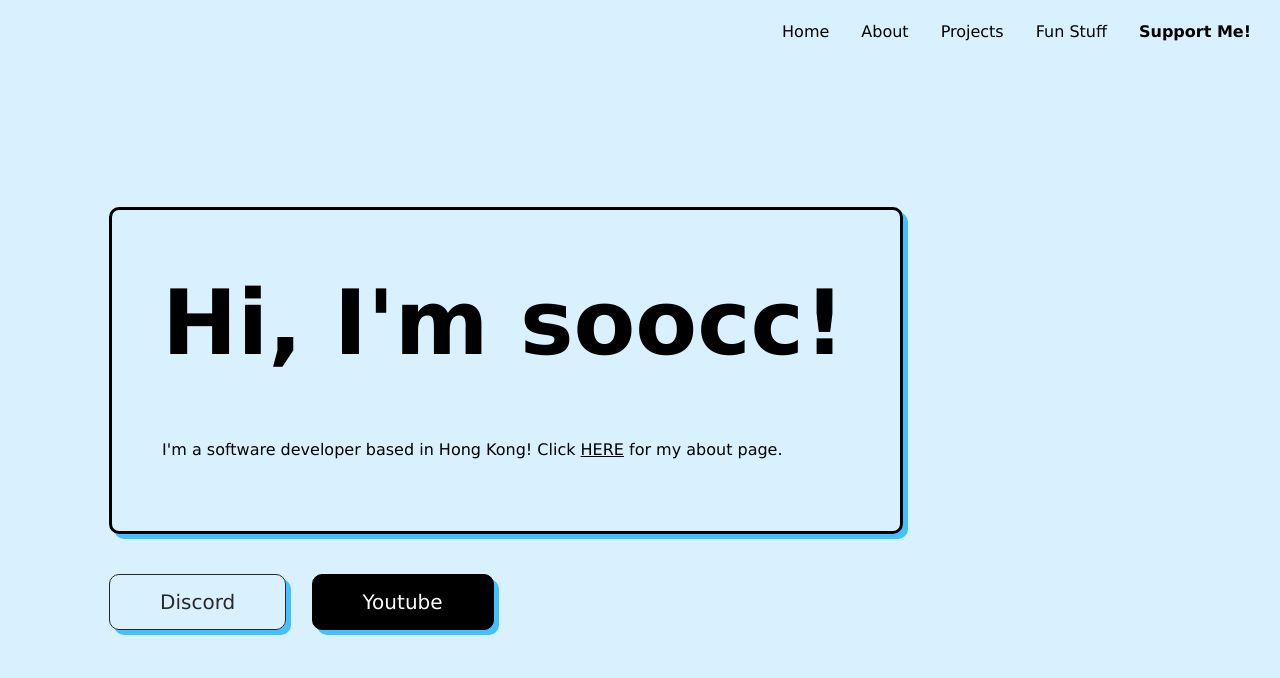
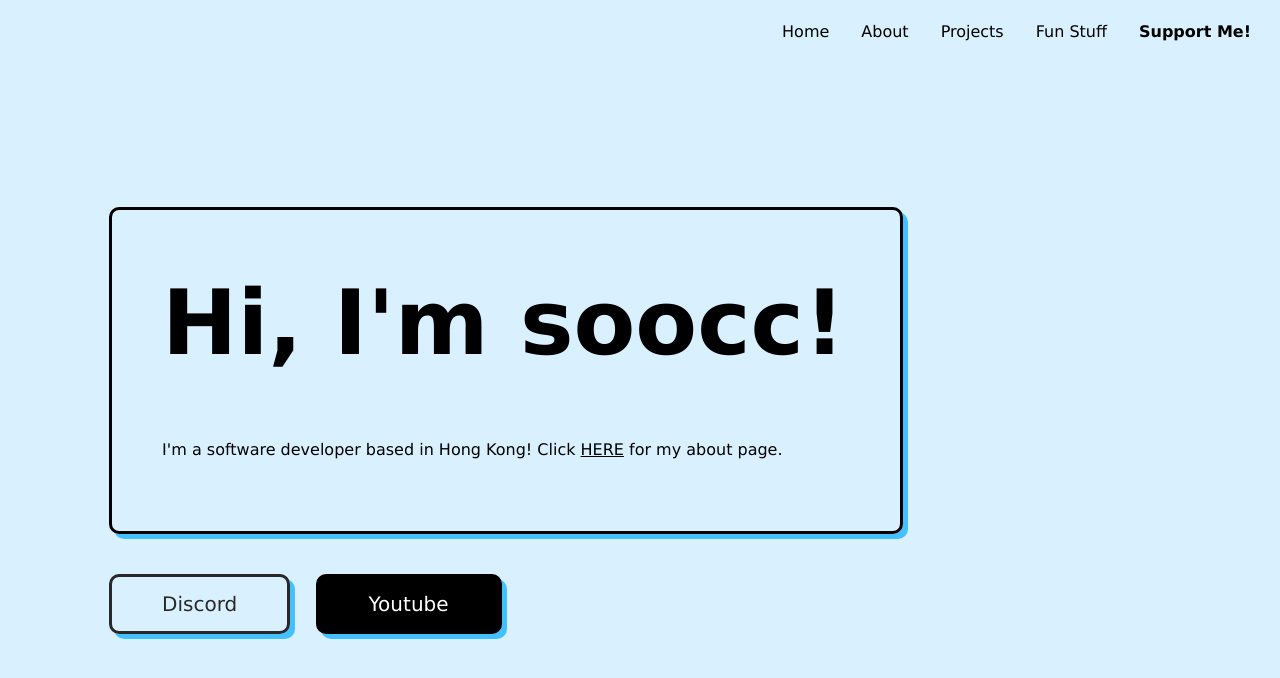
Before and after one commit to soocc/sooccsocks2, a Jekyll site: the page built from index.html, in a window 1280 px wide. Shown: the top 678 px of the page. Built offline with Jekyll 4.4.1, drawn with Linux system fonts in a browser that asks for light colours.

Commit message:
Update styles.css

```diff
--- a/styles/styles.css
+++ b/styles/styles.css
@@ -97,7 +97,7 @@ p {
   padding-top: 15px;
   padding-bottom: 15px;
   border-style: solid;
-  border-width: 1px;
+  border-width: medium;
   border-radius: 10px 10px 10px 10px;
   cursor: pointer;
   box-shadow: 5px 5px 0px #42c0ff;
```
